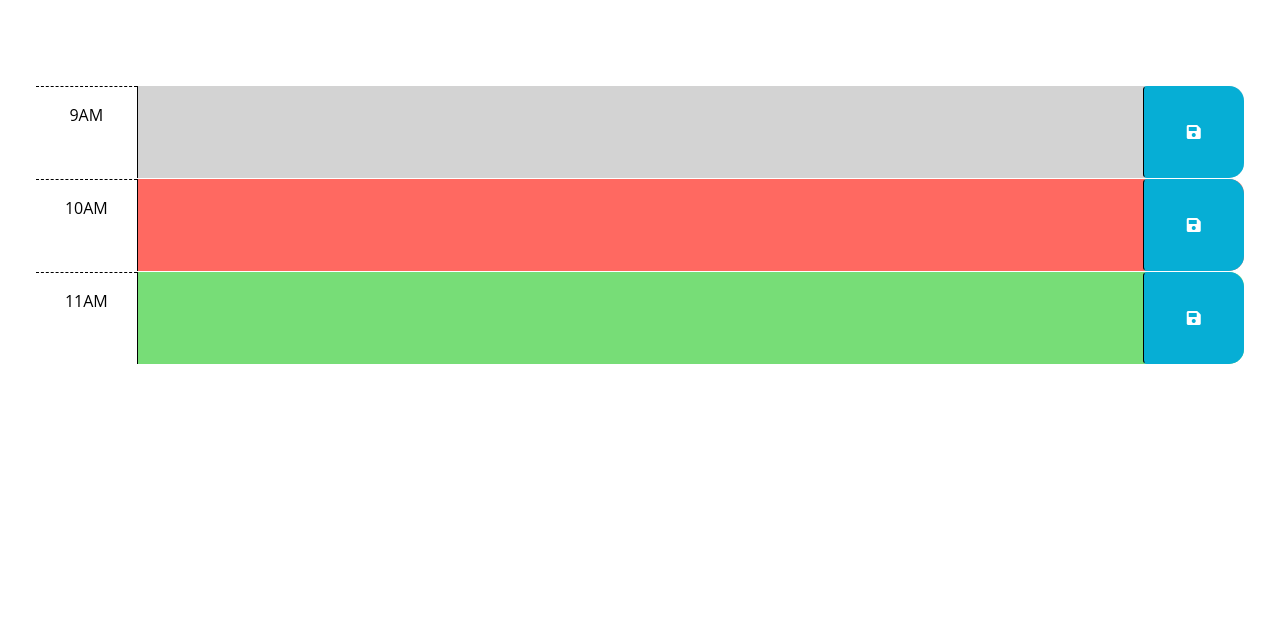
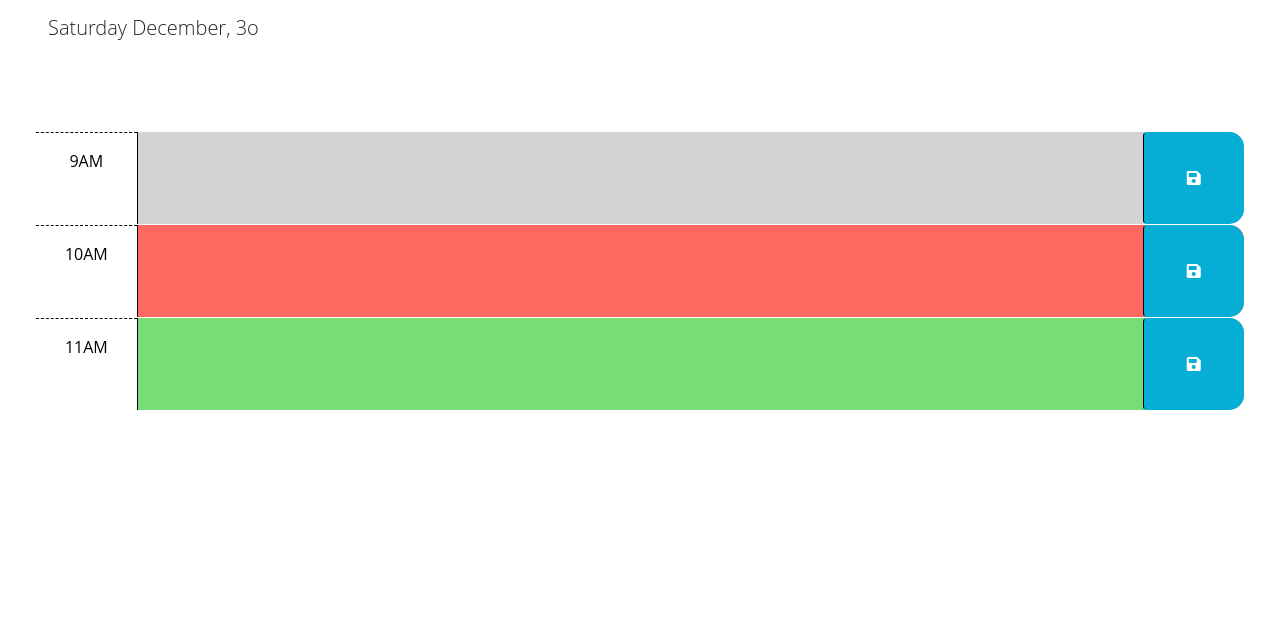
Before and after one commit to CalCar0707/W5C-scheduler, a plain HTML site: page Develop/index.html in a window 1280 px wide. Shown: the part 166-800 px from the top of the page. Drawn offline with nearby package versions, Linux system fonts and the light colour scheme.

Commit message:
added current day display

```diff
--- a/Develop/script.js
+++ b/Develop/script.js
@@ -1,3 +1,8 @@
+var today = dayjs();
+$('#currentDay').text(today.format('dddd MMMM, Do'));
+//^^ need to find out how to add advanced day js for day with ordinal
+
+
 // Wrap all code that interacts with the DOM in a call to jQuery to ensure that
 // the code isn't run until the browser has finished rendering all the elements
 // in the html.
```
Also changed, not shown: Develop/index.html (+1 -0 lines).
